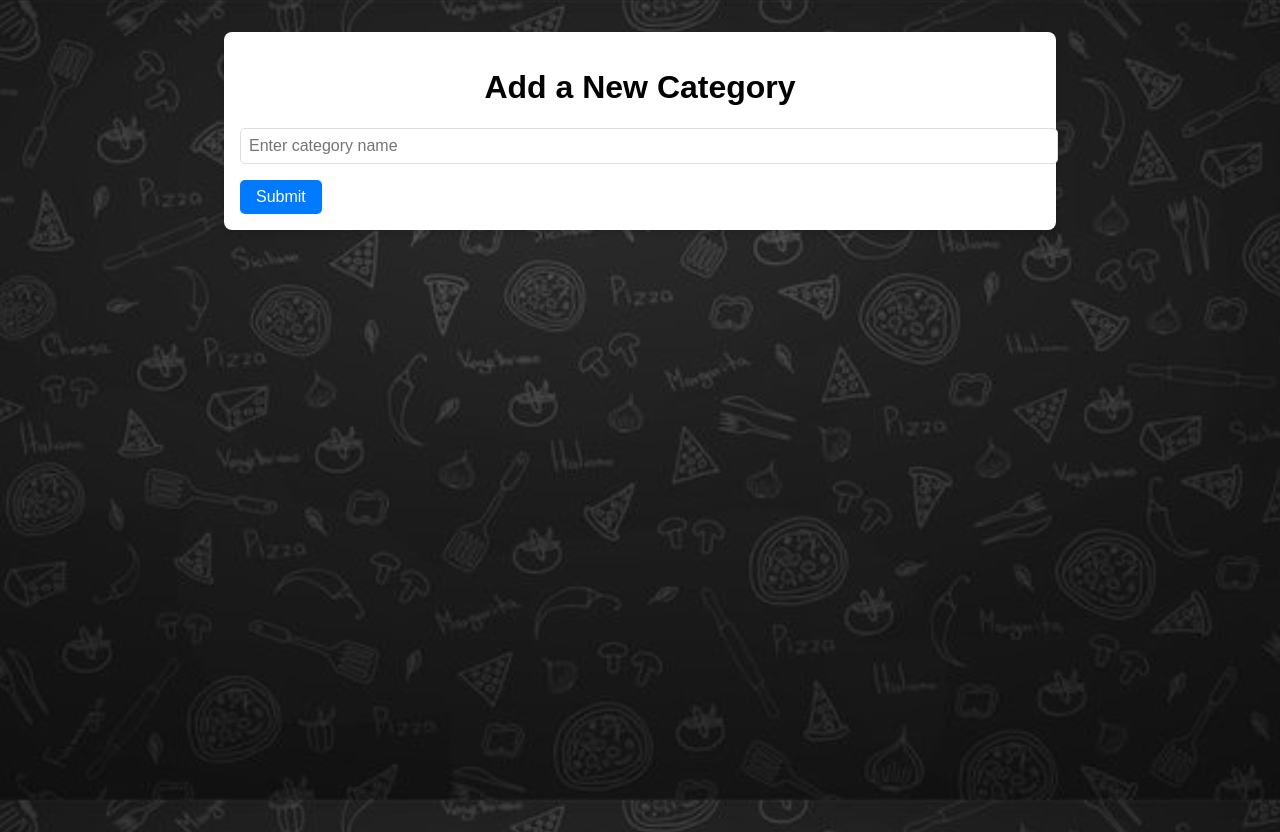
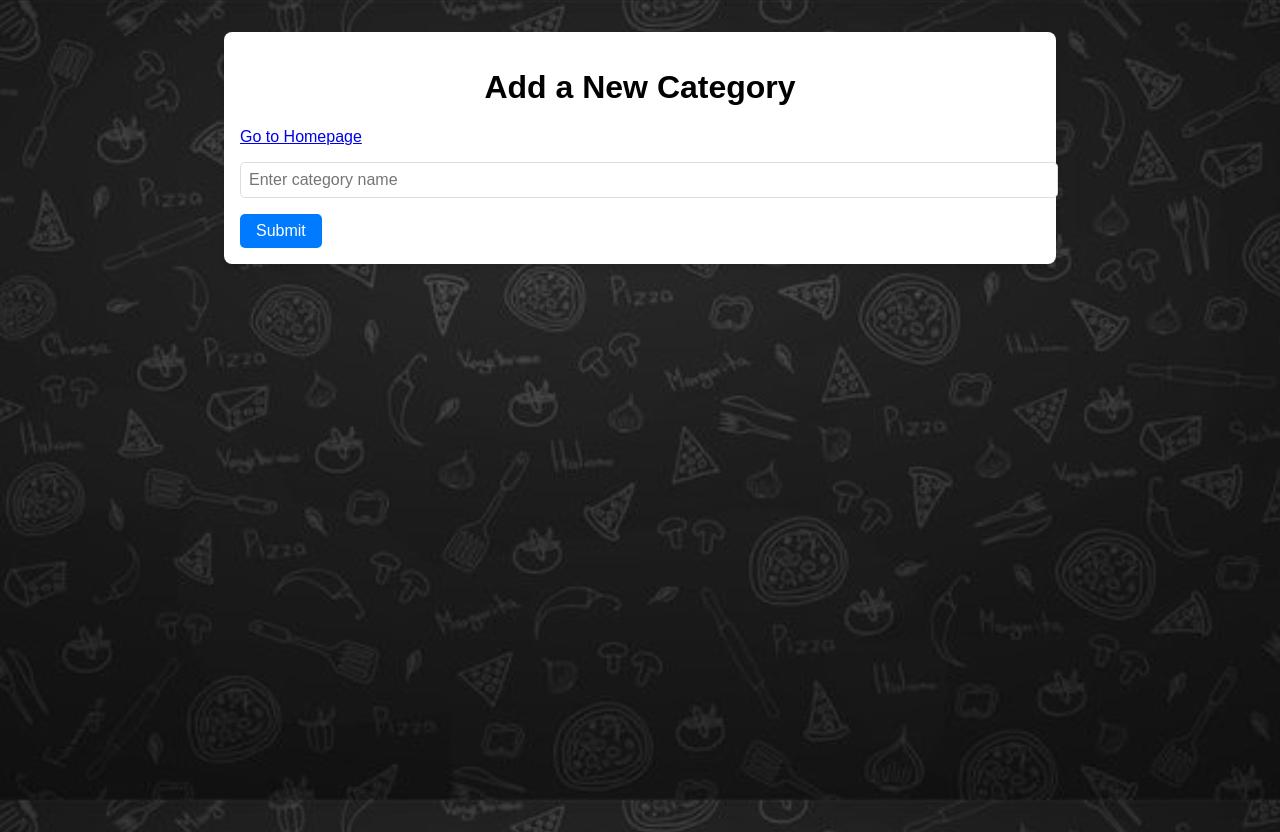
Before and after one commit to SoniyaMeryJacob/Shopping, a Next.js app: page /category in a window 1280 px wide. Built offline with nearby package versions, Linux system fonts and the light colour scheme.

Commit message:
homepage link

```diff
--- a/src/pages/category.js
+++ b/src/pages/category.js
@@ -1,4 +1,5 @@
 import { useState } from "react";
+import Link from "next/link"; // Import Link for navigation
 
 export default function Category() {
   const [name, setName] = useState("");
@@ -18,9 +19,16 @@ export default function Category() {
       alert("Error adding category!");
     }
   };
+
   return (
     <div className="container">
       <h1>Add a New Category</h1>
+
+      {/* Link to homepage */}
+      <Link href="/" style={{ textDecoration: "underline", marginBottom: "1rem", display: "inline-block" }}>
+        Go to Homepage
+      </Link>
+
       <form onSubmit={handleSubmit}>
         <input
           type="text"
```
